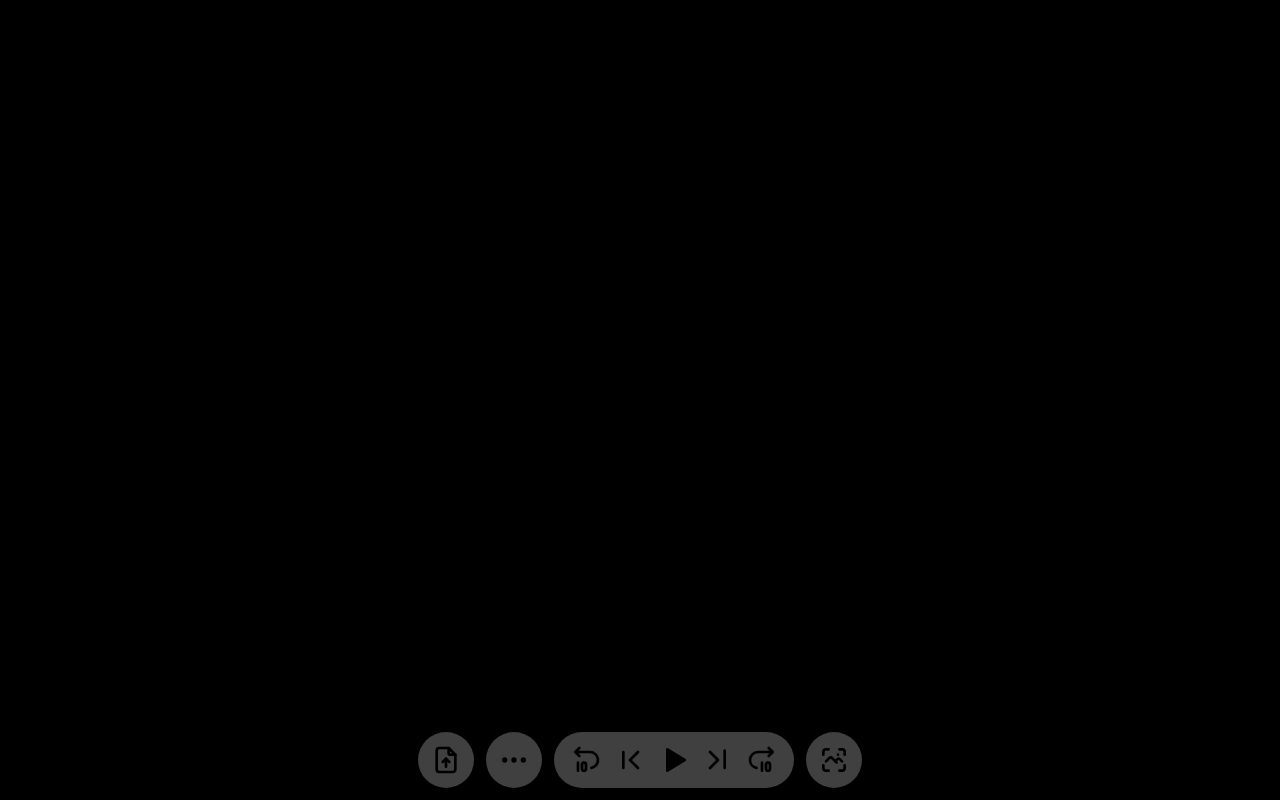
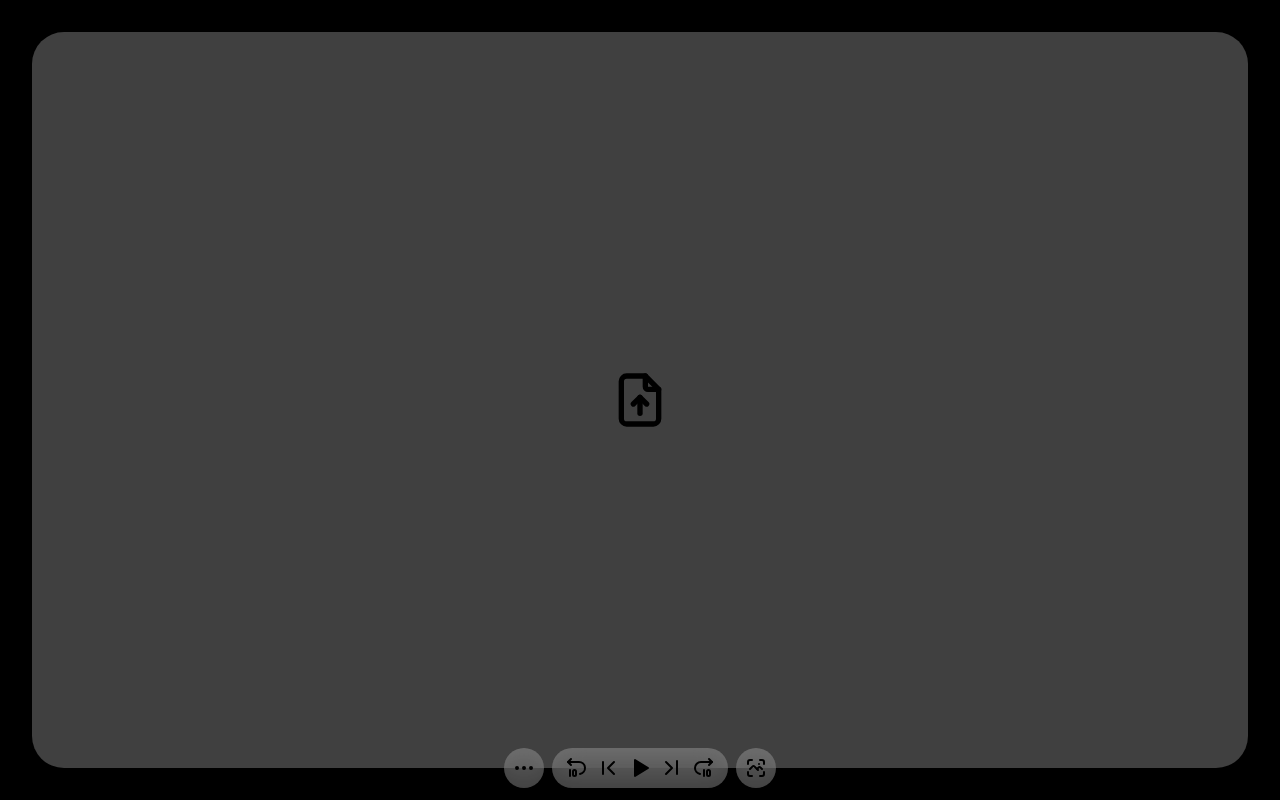
Before and after one commit to LightslicerGP/FrameSeeker, a plain HTML site: page index.html in a window 1280 px wide. Drawn offline with Linux system fonts and the light colour scheme.

Commit message:
reverted modifications, cleared up init upload

```diff
--- a/index.html
+++ b/index.html
@@ -12,6 +12,7 @@
 
     <style>
       * {
+        font-family: inter;
         -webkit-tap-highlight-color: transparent;
       }
       body {
@@ -23,23 +24,60 @@
         background: #000000;
         color: #ffffff;
         overflow: hidden;
-        font-family: inter;
       }
       p {
         margin: 0px;
       }
       svg {
         display: block;
-        width: 32px;
-        height: 32px;
+        width: 24px;
+        height: 24px;
       }
+      button {
+        padding: 0px;
+      }
+
+      #preVideo {
+        display: flex;
+        flex-direction: row;
+        align-items: stretch;
+        justify-content: stretch;
+        width: 100vw;
+        height: 100vh;
+        padding: 32px;
+        gap: 32px;
+        box-sizing: border-box;
+      }
+
+      #preVideo > * {
+        border-radius: 32px;
+        flex: 1 1 0;
+        min-width: 0;
+        min-height: 0;
+        color: #000000;
+        font-size: 32px;
+        background-color: rgba(255, 255, 255, 0.25);
+        border: none;
+        width: 100%;
+        height: 100%;
+        box-sizing: border-box;
+        display: flex;
+        align-items: center;
+        justify-content: center;
+      }
+      #chooseVideoBtn > svg {
+        width: 64px;
+        height: 64px;
+      }
+
       #video {
         width: 100vw;
         height: 100vh;
       }
+
       #seekbarContainer {
         position: fixed;
-        bottom: 64px;
+        bottom: 48px;
         left: 0;
         width: 100vw;
         display: flex;
@@ -56,6 +94,7 @@
         transform: translateY(100%);
         pointer-events: none;
       }
+
       #seekbar {
         width: 90vw;
         max-width: 900px;
@@ -65,7 +104,8 @@
         background: transparent;
         height: 24px;
       }
-      .seekbar-labels {
+
+      #seekbarLabels {
         width: 90vw;
         max-width: 900px;
         display: flex;
@@ -76,12 +116,13 @@
         pointer-events: none;
         user-select: none;
       }
+
       #controls {
         position: fixed;
         bottom: 0;
         display: flex;
         flex-wrap: wrap;
-        gap: 12px;
+        gap: 8px;
         margin-bottom: 12px;
         justify-content: center;
         width: 100vw;
@@ -95,10 +136,11 @@
         transform: translateY(100%);
         pointer-events: none;
       }
+
       #controls > div {
-        gap: 12px;
-        padding: 12px;
-        border-radius: 32px;
+        gap: 8px;
+        padding: 8px;
+        border-radius: 24px;
         border: none;
         cursor: pointer;
         background: rgba(255, 255, 255, 0.25);
@@ -107,16 +149,11 @@
         align-items: center;
         justify-content: center;
       }
+
       #controls > #center {
-        padding: 12px 16px;
+        padding: 8px 12px;
       }
-      /* button > svg {
-        display: block;
-      } */
-      /* button {
-        background: none;
-        border: none;
-      } */
+
       #playPause svg {
         display: none;
       }
@@ -204,6 +241,31 @@
     </style>
   </head>
   <body>
+    <div id="preVideo">
+      <button id="installBtn" onclick="installPWA()" style="display: none">Install App</button>
+
+      <div id="chooseVideoBtn" title="Choose Video" style="display: none">
+        <svg
+          xmlns="http://www.w3.org/2000/svg"
+          width="24"
+          height="24"
+          viewBox="0 0 24 24"
+          fill="none"
+          stroke="#000000"
+          stroke-width="2"
+          stroke-linecap="round"
+          stroke-linejoin="round"
+          class="icon icon-tabler icons-tabler-outline icon-tabler-file-upload"
+        >
+          <path stroke="none" d="M0 0h24v24H0z" fill="none" />
+          <path d="M14 3v4a1 1 0 0 0 1 1h4" />
+          <path d="M17 21h-10a2 2 0 0 1 -2 -2v-14a2 2 0 0 1 2 -2h7l5 5v11a2 2 0 0 1 -2 2z" />
+          <path d="M12 11v6" />
+          <path d="M9.5 13.5l2.5 -2.5l2.5 2.5" />
+        </svg>
+      </div>
+    </div>
+
     <video id="video" style="display: none"></video>
 
     <div id="popupOverlay">
@@ -256,34 +318,13 @@
 
     <div id="seekbarContainer" style="display: none">
       <input type="range" id="seekbar" min="0" max="100" value="0" step="0.01" />
-      <div class="seekbar-labels">
+      <div id="seekbarLabels">
         <span id="currentTimeLabel">00:00</span>
         <span id="durationLabel">00:00</span>
       </div>
     </div>
 
     <div id="controls">
-      <div id="chooseVideoBtn" title="Choose Video" style="display: none">
-        <svg
-          xmlns="http://www.w3.org/2000/svg"
-          width="24"
-          height="24"
-          viewBox="0 0 24 24"
-          fill="none"
-          stroke="#000000"
-          stroke-width="2"
-          stroke-linecap="round"
-          stroke-linejoin="round"
-          class="icon icon-tabler icons-tabler-outline icon-tabler-file-upload"
-        >
-          <path stroke="none" d="M0 0h24v24H0z" fill="none" />
-          <path d="M14 3v4a1 1 0 0 0 1 1h4" />
-          <path d="M17 21h-10a2 2 0 0 1 -2 -2v-14a2 2 0 0 1 2 -2h7l5 5v11a2 2 0 0 1 -2 2z" />
-          <path d="M12 11v6" />
-          <path d="M9.5 13.5l2.5 -2.5l2.5 2.5" />
-        </svg>
-      </div>
-
       <div id="other">
         <svg
           xmlns="http://www.w3.org/2000/svg"
@@ -303,7 +344,6 @@
           <path d="M19 12m-1 0a1 1 0 1 0 2 0a1 1 0 1 0 -2 0" />
         </svg>
       </div>
-
       <div id="center">
         <div id="back10">
           <svg
@@ -409,7 +449,6 @@
           </svg>
         </div>
       </div>
-
       <div id="captureFrame">
         <svg
           xmlns="http://www.w3.org/2000/svg"
@@ -434,7 +473,6 @@
         </svg>
       </div>
     </div>
-    <button id="installBtn" onclick="installPWA()" style="display: none">Install App</button>
 
     <script defer>
       let baseFilename = "Video";
@@ -503,6 +541,7 @@
       // Control Buttons
       const controls = document.getElementById("controls");
       const chooseVideoBtn = document.getElementById("chooseVideoBtn");
+      const installBtn = document.getElementById("installBtn");
       const otherBtn = document.getElementById("other");
       const back10Btn = document.getElementById("back10");
       const prevFrameBtn = document.getElementById("prevFrame");
@@ -712,6 +751,7 @@
       function updateChooseVideoBtnVisibility() {
         if (video.src && video.style.display !== "none") {
           chooseVideoBtn.style.display = "none";
+          installBtn.remove();
         } else {
           chooseVideoBtn.style.display = "flex";
         }
@@ -776,7 +816,7 @@
         console.log("pwa not installed");
         console.log(e);
         deferredPrompt = e.preventDefault();
-        document.getElementById("installBtn").style.display = "block";
+        installBtn.style.display = "block";
       });
 
       async function installPWA() {
@@ -787,7 +827,7 @@
           console.log("pwa installed");
         }
         deferredPrompt = null;
-        document.getElementById("installBtn").style.display = "none";
+        installBtn.style.display = "none";
         console.log("pwa installed");
       }
 
@@ -795,7 +835,7 @@
         const isStandalone = window.matchMedia("(display-mode: standalone)").matches || window.navigator.standalone;
         if (isStandalone) {
           console.log("pwa standalone");
-          document.getElementById("installBtn").style.display = "none";
+          installBtn.style.display = "none";
         }
         if ("serviceWorker" in navigator && navigator.serviceWorker.controller) {
           try {
```
